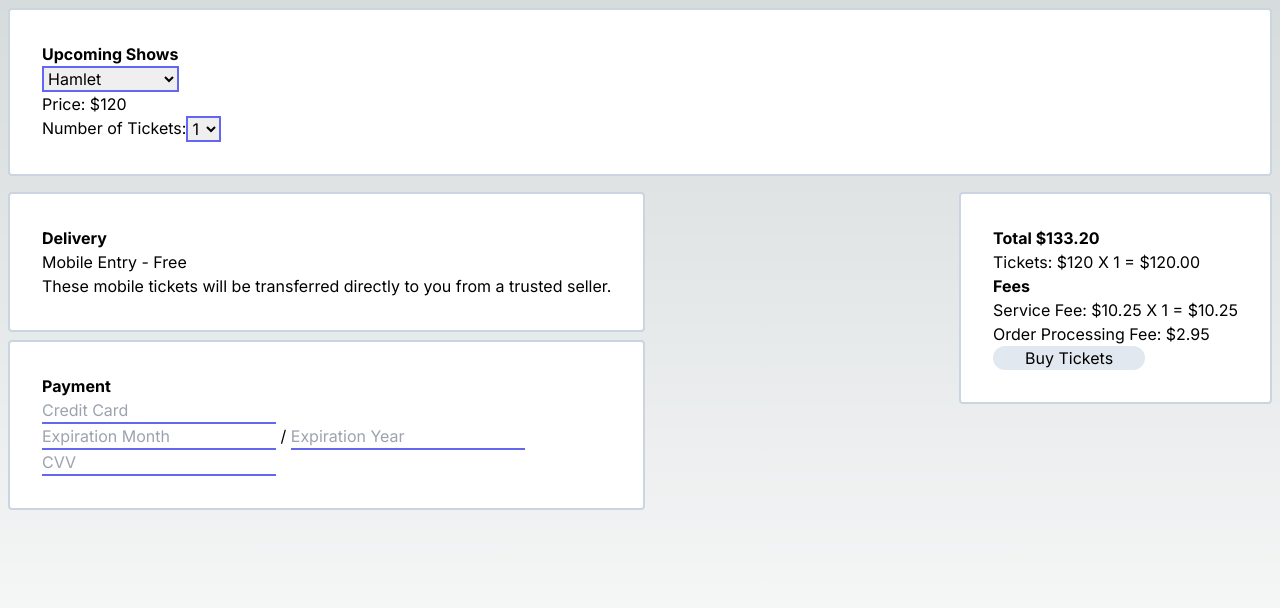
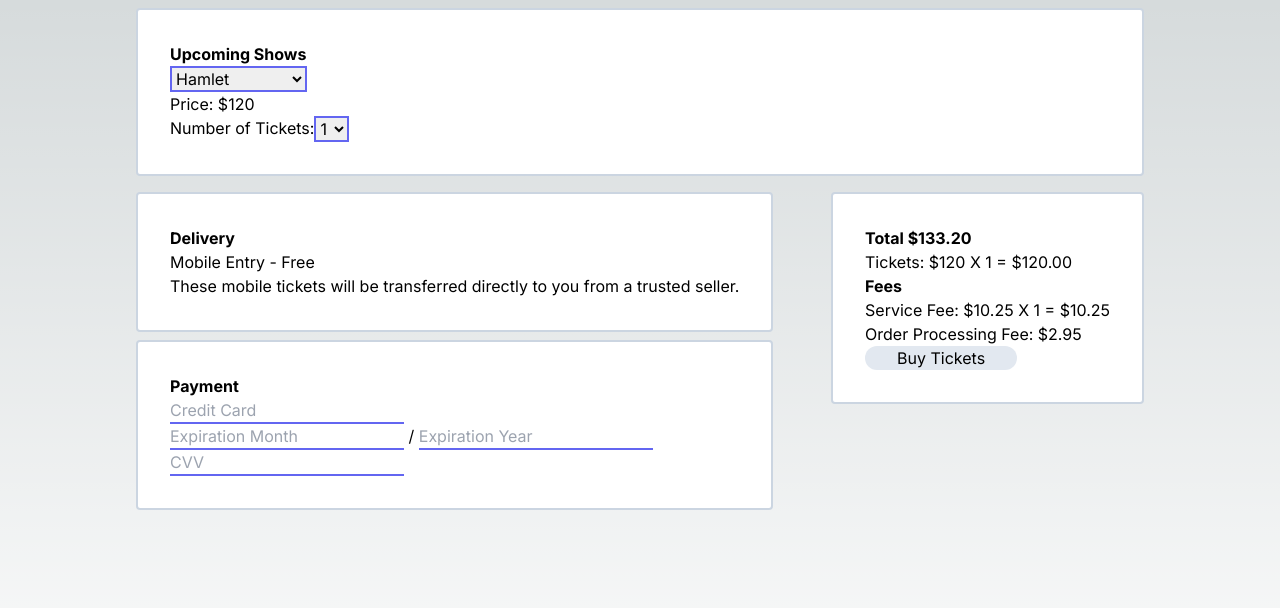
Before and after one commit to mattstrick/FHF-Demo-Project, a Next.js app in the folder demoapp/: page / in a window 1280 px wide. Shown: the top 608 px of the page. Built offline with nearby package versions, Linux system fonts and the light colour scheme.

Commit message:
buttoning things up

```diff
--- a/demoapp/src/app/components/DeliverySection.tsx
+++ b/demoapp/src/app/components/DeliverySection.tsx
@@ -1,11 +1,13 @@
 export default function DeliverySection() {
   return (
     <section className="border-2 rounded border-slate-300 border-solid p-8 m-2 bg-white">
+      <div>
         <h2 className="font-bold">Delivery</h2>
-          {/* TODO: Make this a radio button */}
-          <div>
         <h3>Mobile Entry - Free</h3>
-            <p>These mobile tickets will be transferred directly to you from a trusted seller.</p>
+        <p>
+          These mobile tickets will be transferred directly to you from a
+          trusted seller.
+        </p>
       </div>
     </section>
   );
--- a/demoapp/src/app/page.tsx
+++ b/demoapp/src/app/page.tsx
@@ -18,20 +18,20 @@ export default function Home() {
 
   return (
     <main className="h-screen">
-      <form action={"/API/submit-form"} method="GET">
+      <form action={"/API/submit-form"} method="GET" className="max-w-5xl mx-auto">
         <ShowSection
           onShowChange={setShowPrice}
           shows={showsArray}
           onTicketChange={setTicketMultiplier}
         />
         <section className="flex justify-between">
-          <div>
+          <section>
             <DeliverySection />
             <PaymentSection />
-          </div>
-          <div>
+          </section>
+          <section>
             <TotalSection showPrice={showPrice} multiplier={ticketMultiplier} />
-          </div>
+          </section>
         </section>
       </form>
     </main>
```
Also changed, not shown: demoapp/src/app/components/ShowSection.tsx (+7 -1 lines), demoapp/src/app/components/TotalSection.tsx (+6 -1 lines). Lines whose indentation alone changed are shown as unchanged.
